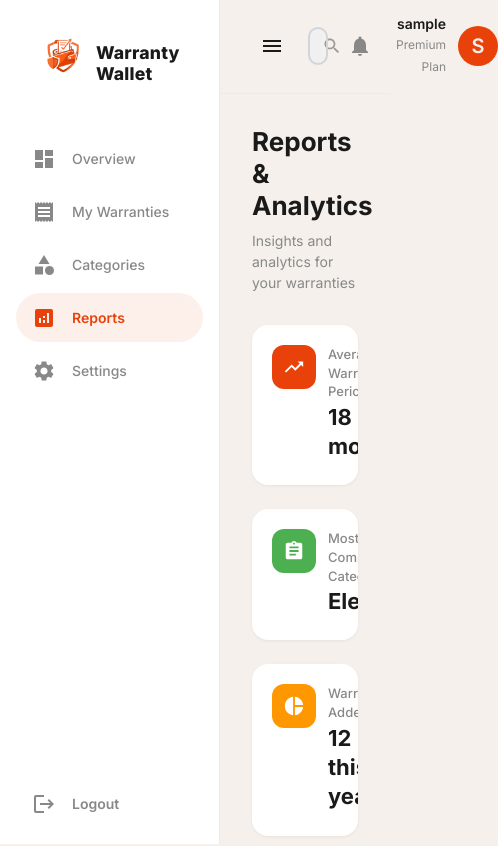
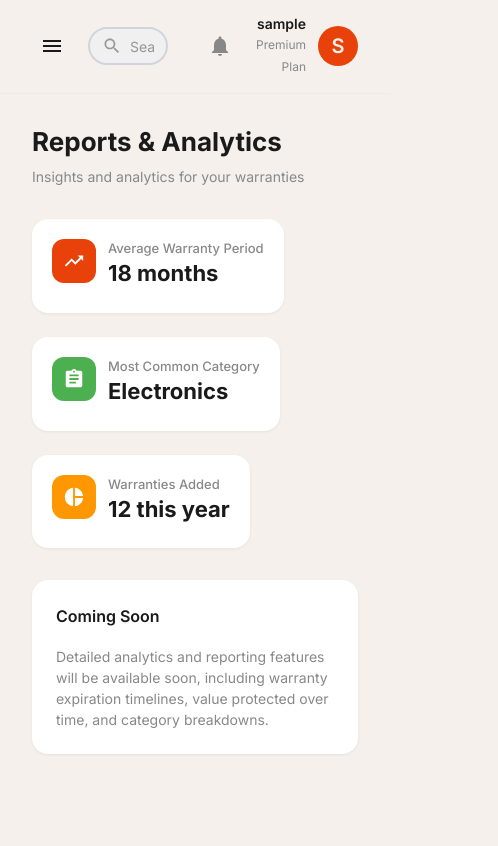
Before and after one commit to Sid-chou/warranty-wallet, a React (Vite) app in the folder frontend/: page /reports in a window 390 px wide. Shown: the top 846 px of the page, 498 px wide, since content can reach past the window. Built offline with nearby package versions, Linux system fonts and the light colour scheme; sample sign-in values are in the browser's storage.

Commit message:
fixed mobile layout issue with sidebar and dashboard

```diff
--- a/frontend/src/components/Sidebar.jsx
+++ b/frontend/src/components/Sidebar.jsx
@@ -1,5 +1,6 @@
 import React from 'react';
 import { useNavigate, useLocation } from 'react-router-dom';
+import { useTheme, useMediaQuery } from '@mui/material';
 import {
     Box,
     Drawer,
@@ -24,9 +25,11 @@ import logo1 from '../assets/logo1.png';
 
 const SIDEBAR_WIDTH = 220;
 
-const Sidebar = ({ open = true }) => {
+const Sidebar = ({ open = true, onClose }) => {
     const navigate = useNavigate();
     const location = useLocation();
+    const theme = useTheme();
+    const isMobile = useMediaQuery(theme.breakpoints.down('md'));
 
     const menuItems = [
         { text: 'Overview', icon: <DashboardIcon />, path: '/dashboard' },
@@ -50,9 +53,10 @@ const Sidebar = ({ open = true }) => {
 
     return (
         <Drawer
-            variant="persistent"
+            variant={isMobile ? "temporary" : "persistent"}
             anchor="left"
             open={open}
+            onClose={onClose}
             sx={{
                 width: open ? SIDEBAR_WIDTH : 0,
                 flexShrink: 0,
--- a/frontend/src/pages/Categories.jsx
+++ b/frontend/src/pages/Categories.jsx
@@ -288,7 +288,7 @@ const ALL_CARD_CONFIG = {
 const Categories = () => {
   const navigate = useNavigate();
 
-  const [sidebarOpen, setSidebarOpen] = useState(true);
+  const [sidebarOpen, setSidebarOpen] = useState(false);
   const [warranties, setWarranties] = useState([]);
   const [loading, setLoading] = useState(true);
   const [selectedCategory, setSelectedCategory] = useState("All");
@@ -382,7 +382,7 @@ const Categories = () => {
         backgroundColor: "var(--background-beige, #fafafa)",
       }}
     >
-      <Sidebar open={sidebarOpen} />
+      <Sidebar open={sidebarOpen} onClose={() => setSidebarOpen(false)} />
 
       <Box
         sx={{
@@ -391,6 +391,7 @@ const Categories = () => {
           display: "flex",
           flexDirection: "column",
           transition: "margin-left 0.3s ease",
+          width: "100%",
         }}
       >
         <TopBar onToggleSidebar={handleToggleSidebar} />
--- a/frontend/src/pages/Dashboard.jsx
+++ b/frontend/src/pages/Dashboard.jsx
@@ -24,7 +24,7 @@ const Dashboard = () => {
     const [loading, setLoading] = useState(true);
     const [uploadDialogOpen, setUploadDialogOpen] = useState(false);
     const [tabValue, setTabValue] = useState(0);
-    const [sidebarOpen, setSidebarOpen] = useState(true);
+    const [sidebarOpen, setSidebarOpen] = useState(false);
 
     const handleToggleSidebar = () => {
         setSidebarOpen((prev) => !prev);
@@ -99,7 +99,7 @@ const Dashboard = () => {
 
     return (
         <Box sx={{ display: 'flex', minHeight: '100vh' }}>
-            <Sidebar open={sidebarOpen} />
+            <Sidebar open={sidebarOpen} onClose={() => setSidebarOpen(false)} />
 
             <Box
                 sx={{
@@ -107,13 +107,21 @@ const Dashboard = () => {
                     minWidth: 0,
                     display: 'flex',
                     flexDirection: 'column',
+                    width: '100%',
                 }}
             >
                 <TopBar onToggleSidebar={handleToggleSidebar} />
 
                 <Box sx={{ flexGrow: 1, p: 4 }}>
                     {/* Page Header */}
-                    <Box sx={{ mb: 4, display: 'flex', justifyContent: 'space-between', alignItems: 'flex-start' }}>
+                    <Box sx={{
+                        mb: 4,
+                        display: 'flex',
+                        justifyContent: 'space-between',
+                        alignItems: 'flex-start',
+                        flexWrap: 'wrap',
+                        gap: 2,
+                    }}>
                         <Box>
                             <Typography
                                 variant="h4"
--- a/frontend/src/pages/Reports.jsx
+++ b/frontend/src/pages/Reports.jsx
@@ -6,7 +6,7 @@ import TopBar from '../components/TopBar';
 import StatsCard from '../components/StatsCard';
 
 const Reports = () => {
-    const [sidebarOpen, setSidebarOpen] = useState(true);
+    const [sidebarOpen, setSidebarOpen] = useState(false);
 
     const handleToggleSidebar = () => {
         setSidebarOpen((prev) => !prev);
@@ -14,7 +14,7 @@ const Reports = () => {
 
     return (
         <Box sx={{ display: 'flex', minHeight: '100vh' }}>
-            <Sidebar open={sidebarOpen} />
+            <Sidebar open={sidebarOpen} onClose={() => setSidebarOpen(false)} />
 
             <Box
                 sx={{
@@ -22,6 +22,7 @@ const Reports = () => {
                     minWidth: 0,
                     display: 'flex',
                     flexDirection: 'column',
+                    width: '100%',
                 }}
             >
                 <TopBar onToggleSidebar={handleToggleSidebar} />
--- a/frontend/src/pages/Settings.jsx
+++ b/frontend/src/pages/Settings.jsx
@@ -6,7 +6,7 @@ import TopBar from '../components/TopBar';
 import { userAPI } from '../services/api';
 
 const Settings = () => {
-    const [sidebarOpen, setSidebarOpen] = useState(true);
+    const [sidebarOpen, setSidebarOpen] = useState(false);
     const [settings, setSettings] = useState({
         notificationsEnabled: true,
         notificationEmail: '',
@@ -64,7 +64,7 @@ const Settings = () => {
 
     return (
         <Box sx={{ display: 'flex', minHeight: '100vh' }}>
-            <Sidebar open={sidebarOpen} />
+            <Sidebar open={sidebarOpen} onClose={() => setSidebarOpen(false)} />
 
             <Box
                 sx={{
@@ -72,6 +72,7 @@ const Settings = () => {
                     minWidth: 0,
                     display: 'flex',
                     flexDirection: 'column',
+                    width: '100%',
                 }}
             >
                 <TopBar onToggleSidebar={handleToggleSidebar} />
```
